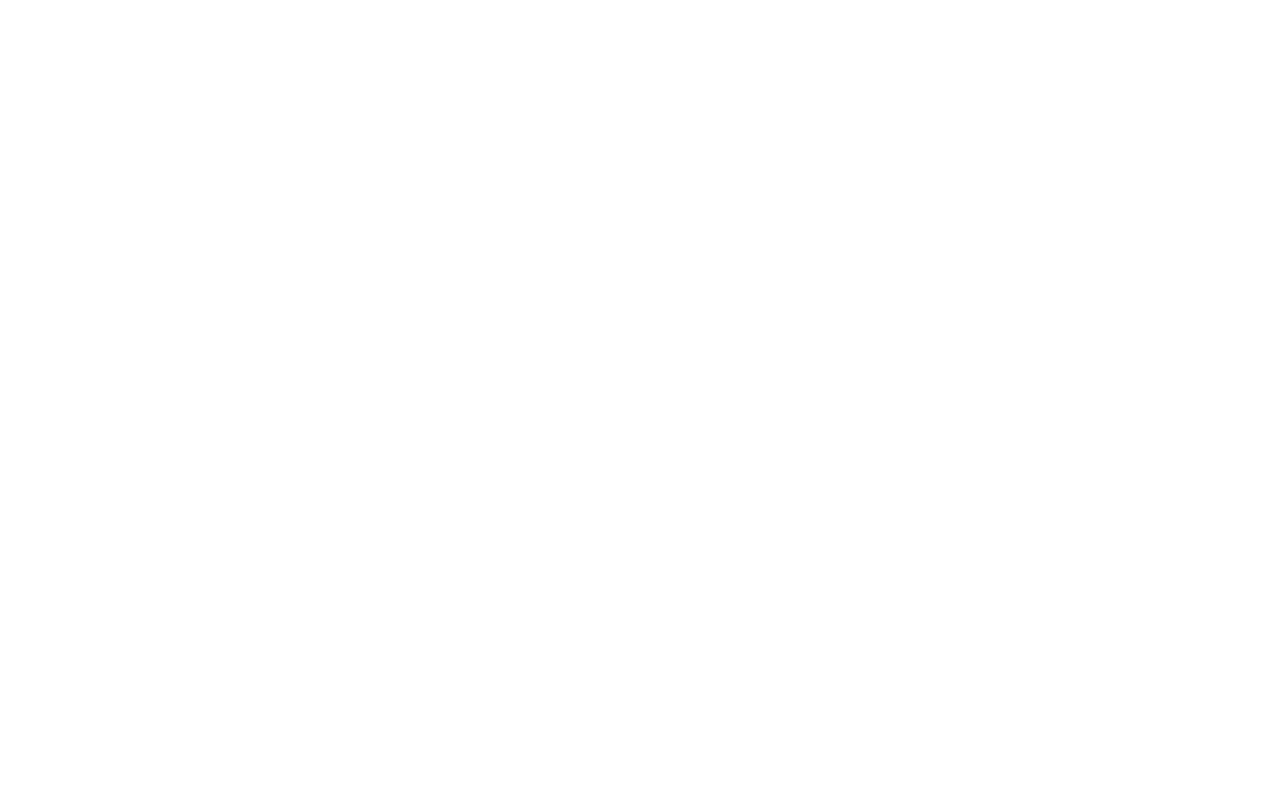
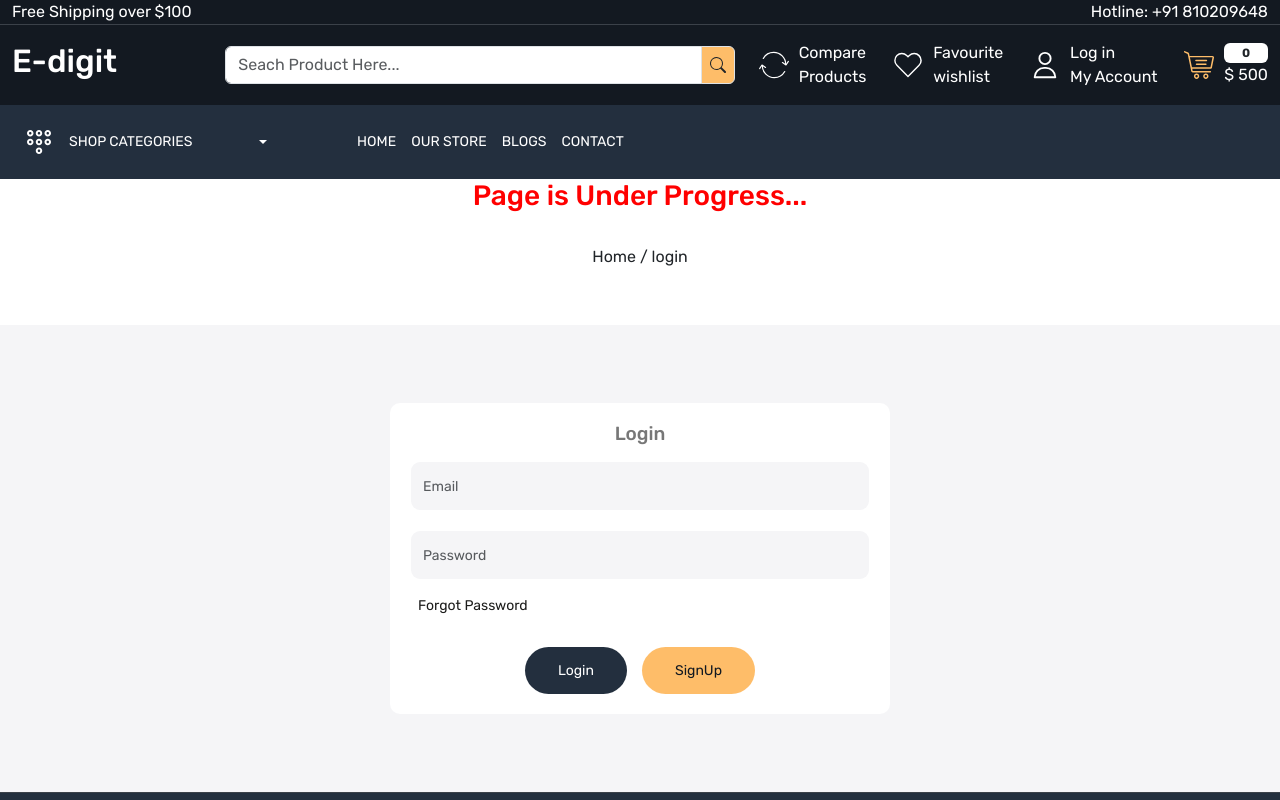
Before and after one commit to Pankaj-krCP/ecommerce-fe, a React (Create React App) app: page /login in a window 1280 px wide. Before the commit this address had no page. Shown: the top 800 px of the page. Built offline with nearby package versions, Linux system fonts and the light colour scheme.

Commit message:
Added Auth Pages(Login, Singup, Reset, Forgot)

```diff
--- a/src/App.css
+++ b/src/App.css
@@ -569,3 +569,46 @@ footer .input-group-text {
   border-top: 1px solid rgba(0, 0, 0, 0.1);
 }
 /* Compare Product ends here */
+
+/* auth card */
+.auth-card {
+  padding: 20px;
+  background-color: white;
+  width: 500px;
+  margin: 30px auto;
+  border-radius: 10px;
+}
+
+.auth-card h3 {
+  font-size: 19px;
+  font-weight: 500;
+  color: var(--color-777777);
+}
+
+.auth-card .form-control {
+  height: 50px;
+  background-color: var(--color-f5f5f7);
+  color: var(--color-777777);
+  font-size: 14px;
+  border-radius: 10px;
+  border-color: transparent;
+}
+
+.auth-card a {
+  font-size: 14px;
+  font-weight: 400;
+  color: var(--color-1c1c1b);
+}
+
+.auth-card .signup,
+.auth-card .login {
+  background-color: var(--color-febd69);
+  color: var(--color-131921);
+}
+
+.auth-card .signup:hover,
+.auth-card .login:hover {
+  background-color: var(--color-131921);
+  color: white;
+}
+/* auth card ends here */
--- a/src/App.js
+++ b/src/App.js
@@ -9,6 +9,10 @@ import OurStore from "./pages/OurStore";
 import Blog from "./pages/Blog";
 import CompareProduct from "./pages/CompareProduct";
 import Wishlist from "./pages/Wishlist";
+import Login from "./pages/Login";
+import Signup from "./pages/Signup";
+import Forgotpassword from "./pages/Forgotpassword";
+import Resetpassword from "./pages/Resetpassword";
 
 function App() {
   return (
@@ -23,6 +27,10 @@ function App() {
             <Route path="blogs" element={<Blog />} />
             <Route path="compare-product" element={<CompareProduct />} />
             <Route path="wishlist" element={<Wishlist />} />
+            <Route path="login" element={<Login />} />
+            <Route path="signup" element={<Signup />} />
+            <Route path="forgot-password" element={<Forgotpassword />} />
+            <Route path="reset-password" element={<Resetpassword />} />
           </Route>
         </Routes>
       </BrowserRouter>
--- a/src/componenets/Header.js
+++ b/src/componenets/Header.js
@@ -70,7 +70,7 @@ const Header = () => {
                 </div>
                 <div>
                   <Link
-                    to="/account"
+                    to="/login"
                     className="d-flex align-items-center gap-10 text-white"
                   >
                     <img src="images/user.svg" alt="user" />
--- /dev/null
+++ b/src/pages/Forgotpassword.js
@@ -0,0 +1,46 @@
+import React from "react";
+import Meta from "../componenets/Meta";
+import BreadCrumb from "../componenets/BreadCrumb";
+import { Link } from "react-router-dom";
+
+const Forgotpassword = () => {
+  return (
+    <>
+      <Meta title="forgotpassword" />
+      <BreadCrumb title="forgotpassword" />
+      <div className="forgot-password-wrapper py-5 home-wrapper-2">
+        <div className="container-xxl">
+          <div className="row">
+            <div className="col-12">
+              <div className="auth-card">
+                <h3 className="text-center mb-3">Reset Your Password</h3>
+                <p className="text-center mt-2 mb-3">
+                  We will send you an email to reset your password
+                </p>
+                <form action="" className="d-flex flex-column gap-15">
+                  <div>
+                    <input
+                      type="email"
+                      name="email"
+                      placeholder="Email"
+                      className="form-control"
+                    />
+                  </div>
+
+                  <div className="mt-3 d-flex justify-content-center flex-column gap-15 align-items-center">
+                    <button className="button border-0" type="submit">
+                      Submit
+                    </button>
+                    <Link to="/login">Cancel</Link>
+                  </div>
+                </form>
+              </div>
+            </div>
+          </div>
+        </div>
+      </div>
+    </>
+  );
+};
+
+export default Forgotpassword;
--- /dev/null
+++ b/src/pages/Login.js
@@ -0,0 +1,53 @@
+import React from "react";
+import Meta from "../componenets/Meta";
+import BreadCrumb from "../componenets/BreadCrumb";
+import { Link } from "react-router-dom";
+
+const Login = () => {
+  return (
+    <>
+      <Meta title="login" />
+      <BreadCrumb title="login" />
+      <div className="login-wrapper py-5 home-wrapper-2">
+        <div className="container-xxl">
+          <div className="row">
+            <div className="col-12">
+              <div className="auth-card">
+                <h3 className="text-center mb-3">Login</h3>
+                <form action="" className="d-flex flex-column gap-15">
+                  <div>
+                    <input
+                      type="email"
+                      name="email"
+                      placeholder="Email"
+                      className="form-control"
+                    />
+                  </div>
+                  <div className="mt-1">
+                    <input
+                      type="password"
+                      name="password"
+                      placeholder="Password"
+                      className="form-control"
+                    />
+                  </div>
+                  <Link to="/forgot-password" className="px-2">
+                    Forgot Password
+                  </Link>
+                  <div className="mt-3 d-flex justify-content-center gap-15 align-items-center">
+                    <button className="button border-0">Login</button>
+                    <Link to="/signup" className="button signup">
+                      SignUp
+                    </Link>
+                  </div>
+                </form>
+              </div>
+            </div>
+          </div>
+        </div>
+      </div>
+    </>
+  );
+};
+
+export default Login;
--- /dev/null
+++ b/src/pages/Resetpassword.js
@@ -0,0 +1,49 @@
+import React from "react";
+import Meta from "../componenets/Meta";
+import BreadCrumb from "../componenets/BreadCrumb";
+import { Link } from "react-router-dom";
+
+const Resetpassword = () => {
+  return (
+    <>
+      <Meta title="Reset Password" />
+      <BreadCrumb title="Reset Password" />
+      <div className="login-wrapper py-5 home-wrapper-2">
+        <div className="container-xxl">
+          <div className="row">
+            <div className="col-12">
+              <div className="auth-card">
+                <h3 className="text-center mb-3">Reset Password</h3>
+                <form action="" className="d-flex flex-column gap-15">
+                  <div>
+                    <input
+                      type="password"
+                      name="password"
+                      placeholder="password"
+                      className="form-control"
+                    />
+                  </div>
+                  <div className="mt-1">
+                    <input
+                      type="password"
+                      name="confpassword"
+                      placeholder="Confirm Password"
+                      className="form-control"
+                    />
+                  </div>
+                  <div className="mt-3 d-flex justify-content-center gap-15 align-items-center">
+                    <button className="button border-0" type="submit">
+                      Ok
+                    </button>
+                  </div>
+                </form>
+              </div>
+            </div>
+          </div>
+        </div>
+      </div>
+    </>
+  );
+};
+
+export default Resetpassword;
--- /dev/null
+++ b/src/pages/Signup.js
@@ -0,0 +1,68 @@
+import React from "react";
+import Meta from "../componenets/Meta";
+import BreadCrumb from "../componenets/BreadCrumb";
+import { Link } from "react-router-dom";
+
+const Signup = () => {
+  return (
+    <>
+      <Meta title={"sign Up"} />
+      <BreadCrumb title="sign Up" />
+      <div className="login-wrapper py-5 home-wrapper-2">
+        <div className="container-xxl">
+          <div className="row">
+            <div className="col-12">
+              <div className="auth-card">
+                <h3 className="text-center mb-3">SignUp</h3>
+                <form action="" className="d-flex flex-column gap-15">
+                  <div>
+                    <input
+                      type="text"
+                      name="name"
+                      placeholder="Name"
+                      className="form-control"
+                    />
+                  </div>
+                  <div>
+                    <input
+                      type="email"
+                      name="email"
+                      placeholder="Email"
+                      className="form-control"
+                    />
+                  </div>
+                  <div>
+                    <input
+                      type="tel"
+                      name="mobile"
+                      placeholder="Mobile Number"
+                      className="form-control"
+                    />
+                  </div>
+                  <div className="mt-1">
+                    <input
+                      type="password"
+                      name="password"
+                      placeholder="Password"
+                      className="form-control"
+                    />
+                  </div>
+                  <div className="mt-3 d-flex justify-content-center gap-15 align-items-center">
+                    <button className="button border-0" type="submit">
+                      SingUp
+                    </button>
+                    <Link to="/login" className="button login">
+                      Login
+                    </Link>
+                  </div>
+                </form>
+              </div>
+            </div>
+          </div>
+        </div>
+      </div>
+    </>
+  );
+};
+
+export default Signup;
```
